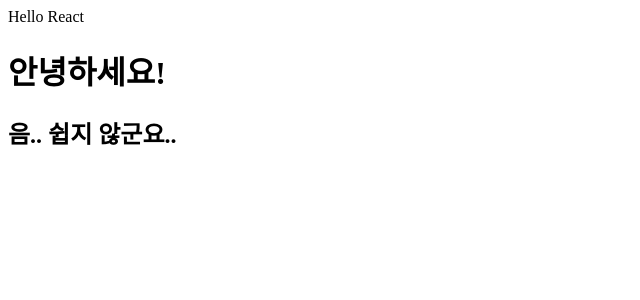
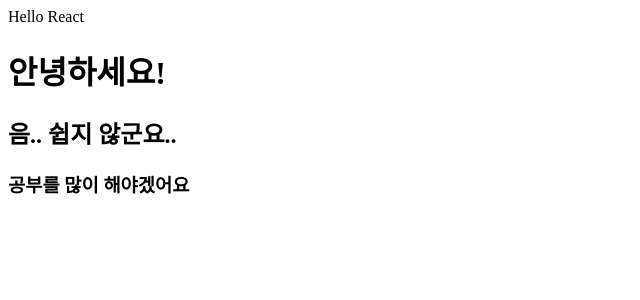
Before and after one commit to KIMJINSIL/my-app, a React (Create React App) app: page / in a window 1280 px wide. Shown: the top 300 px of the page, without its empty margins (0-640 px from the left). Built offline with nearby package versions, Linux system fonts and the light colour scheme.

Commit message:
블라블라

```diff
--- a/src/App.js
+++ b/src/App.js
@@ -5,6 +5,7 @@ function App() {
       <div>Hello React</div>
       <h1>안녕하세요!</h1>
       <h2>음.. 쉽지 않군요..</h2>
+      <h3>공부를 많이 해야겠어요</h3>
     </div>
   );
 }
```
